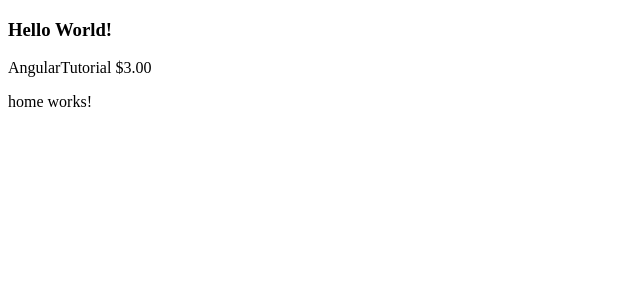
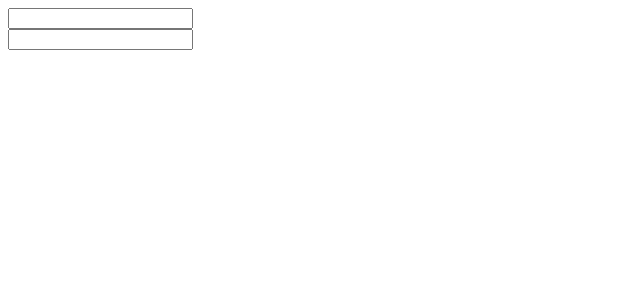
Before and after one commit to hakanyavaseng/gy-angular-tutorial, an Angular app in the folder AngularTutorial/: page / in a window 1280 px wide. Shown: the top 300 px of the page, without its empty margins (0-640 px from the left). Built offline with nearby package versions, Linux system fonts and the light colour scheme.

Commit message:
Binding lecture completed, some binding examples examined

```diff
--- a/AngularTutorial/src/app/app.component.html
+++ b/AngularTutorial/src/app/app.component.html
@@ -1,5 +1,12 @@
-<h3>Hello World!</h3>
- {{title}} <!--Output: Angular Tutorial -->
- {{3 | currency}} <!--Output: $3.00 -->
+<!-- <h3>Hello World!</h3> -->
+<!-- {{3 | currency}} Output: $3.00 -->
 
- <app-home></app-home>
+<!-- {{title}} Output: Angular Tutorial (Text Interpolation Binding)  -->
+<!-- <input type="text" [value]="title"> Output: Angular Tutorial (Property Binding) -->
+<!-- <app-home [pageName]="title"></app-home>  Output: Angular Tutorial (Custom Property Binding) -->
+
+<!--Two Way Data Binding-->
+<input type="text" [(ngModel)]="name" /> <br />
+<input type="text" [(ngModel)]="name" /> <br />
+{{ name }}
+<!--End of Two Way Data Binding-->
--- a/AngularTutorial/src/app/app.component.ts
+++ b/AngularTutorial/src/app/app.component.ts
@@ -8,8 +8,10 @@ import { Component } from '@angular/core';
   //styleUrls: ['./app.component.scss'], // This is used to apply the CSS to the HTML code. styleUrls is an array of strings that specifies the location of the CSS file.
   //styles:['h1{color:blue}'] // This is used for inline CSS.
   styleUrl:'./app.component.scss' // This is used for one external CSS file.
+
 })
 
 export class AppComponent {
   title = 'AngularTutorial';
+  name : string ="";
 }
--- a/AngularTutorial/src/app/app.module.ts
+++ b/AngularTutorial/src/app/app.module.ts
@@ -4,6 +4,7 @@ import { BrowserModule } from '@angular/platform-browser';
 import { AppRoutingModule } from './app-routing.module';
 import { AppComponent } from './app.component';
 import { HomeComponent } from './home/home.component';
+import { FormsModule } from '@angular/forms';
 
 @NgModule({
   declarations: [
@@ -12,7 +13,8 @@ import { HomeComponent } from './home/home.component';
   ],
   imports: [
     BrowserModule,
-    AppRoutingModule
+    AppRoutingModule,
+    FormsModule
   ],
   providers: [],
   bootstrap: [AppComponent] // This is the root component of the application that Angular creates and inserts into the index.html host web page.
--- a/AngularTutorial/src/app/home/home.component.ts
+++ b/AngularTutorial/src/app/home/home.component.ts
@@ -1,10 +1,12 @@
-import { Component } from '@angular/core';
+import { Component, Input } from '@angular/core';
 
 @Component({
   selector: 'app-home',
-  templateUrl: './home.component.html',
+  //templateUrl: './home.component.html',
+  template: `<h1>{{ pageName }}</h1>`,
   styleUrl: './home.component.scss'
 })
 export class HomeComponent {
-
+  @Input() // Input decorator is used to pass the data from the parent component to the child component.
+pageName : string = "";
 }
```
